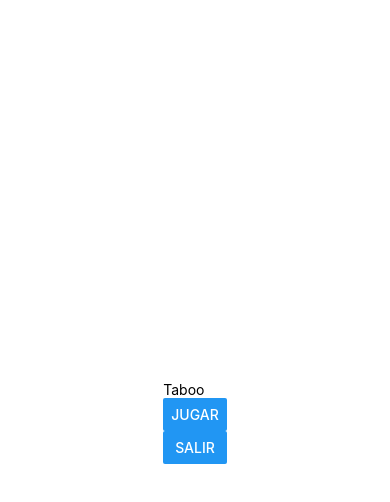
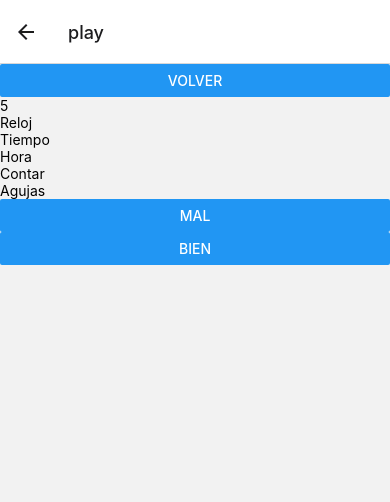
Before and after one commit to juanfrvera/adivina, a React Native app: screen /play in a window 390 px wide. Shown: the top 502 px of the page. Built offline with nearby package versions, Linux system fonts and the light colour scheme.

Commit message:
wip--play: word and prohibited words

```diff
--- a/App.js
+++ b/App.js
@@ -1,21 +1,19 @@
+import { NavigationContainer } from '@react-navigation/native';
 import { StatusBar } from 'expo-status-bar';
-import { StyleSheet, View } from 'react-native';
 import Menu from './view/menu';
+import { createNativeStackNavigator } from '@react-navigation/native-stack';
+import Play from './view/play/play';
+
+const NavigationStack = createNativeStackNavigator();
 
 export default function App() {
   return (
-    <View style={styles.container}>
-      <Menu></Menu>
+    <NavigationContainer>
+      <NavigationStack.Navigator>
+        <NavigationStack.Screen name="menu" component={Menu} />
+        <NavigationStack.Screen name="play" component={Play} />
+      </NavigationStack.Navigator>
       <StatusBar style="auto" />
-    </View>
+    </NavigationContainer>
   );
 }
-
-const styles = StyleSheet.create({
-  container: {
-    flex: 1,
-    backgroundColor: '#fff',
-    alignItems: 'center',
-    justifyContent: 'center',
-  },
-});
--- a/view/menu.jsx
+++ b/view/menu.jsx
@@ -1,10 +1,10 @@
 import { Button, Text, View } from 'react-native';
 
-function clickPlay() {
-    alert("click play")
-}
+export default function Menu(props) {
+    const clickPlay = () => {
+        props.navigation.navigate({ name: "play" });
+    }
 
-export default function Menu() {
     return (
         <View>
             <Text>Taboo</Text>
--- /dev/null
+++ b/view/play/play.jsx
@@ -0,0 +1,55 @@
+import { Button, ScrollView, Text, View } from "react-native";
+import Timer from "./timer";
+
+export default function Play(props) {
+    const clickBack = () => {
+        props.navigation.navigate({ name: "menu" });
+    }
+
+    const clickReject = () => {
+
+    }
+    const clickApprove = () => {
+
+    }
+
+    const word = wordList[Math.floor(Math.random() * wordList.length)];
+
+    const prohibitedListModel = word.prohibited.map((p, index) => {
+        return <Text key={index}>{p}</Text>
+    });
+
+    return (
+        <View>
+            <Button onPress={clickBack} title="Volver"></Button>
+            <Timer></Timer>
+            <View>
+                <Text>{word.value}</Text>
+                <ScrollView>{prohibitedListModel}</ScrollView>
+            </View>
+            <Button onPress={clickReject} title="Mal"></Button>
+            <Button onPress={clickApprove} title="Bien"></Button>
+        </View>
+    )
+}
+
+const wordList = [
+    {
+        value: "Reloj",
+        prohibited: [
+            "Tiempo",
+            "Hora",
+            "Contar",
+            "Agujas"
+        ]
+    },
+    {
+        value: "Auto",
+        prohibited: [
+            "Ruedas",
+            "Vehículo",
+            "Manejar",
+            "Transporte"
+        ]
+    }
+]
--- /dev/null
+++ b/view/play/timer.jsx
@@ -0,0 +1,17 @@
+import { useEffect, useState } from "react";
+import { Text } from "react-native";
+
+export default function Timer(props) {
+    const [time, setTime] = useState(() => 10);
+
+    useEffect(() => {
+        const timer = setInterval(() => {
+            setTime(t => t - 1)
+        }, 1000);
+
+        // eliminate the potential of stacking intervals and causing an error
+        return () => clearInterval(timer);
+    }, []);
+
+    return (<Text>{time}</Text>)
+}
```
